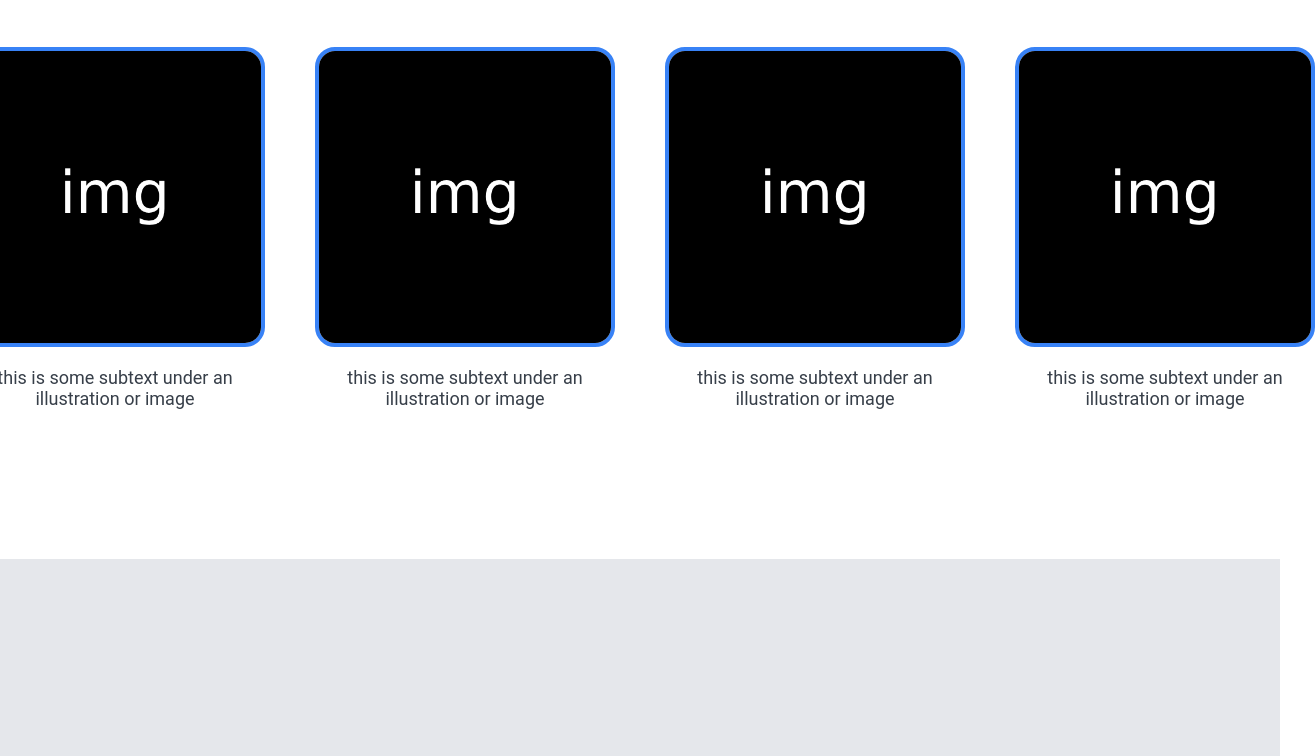
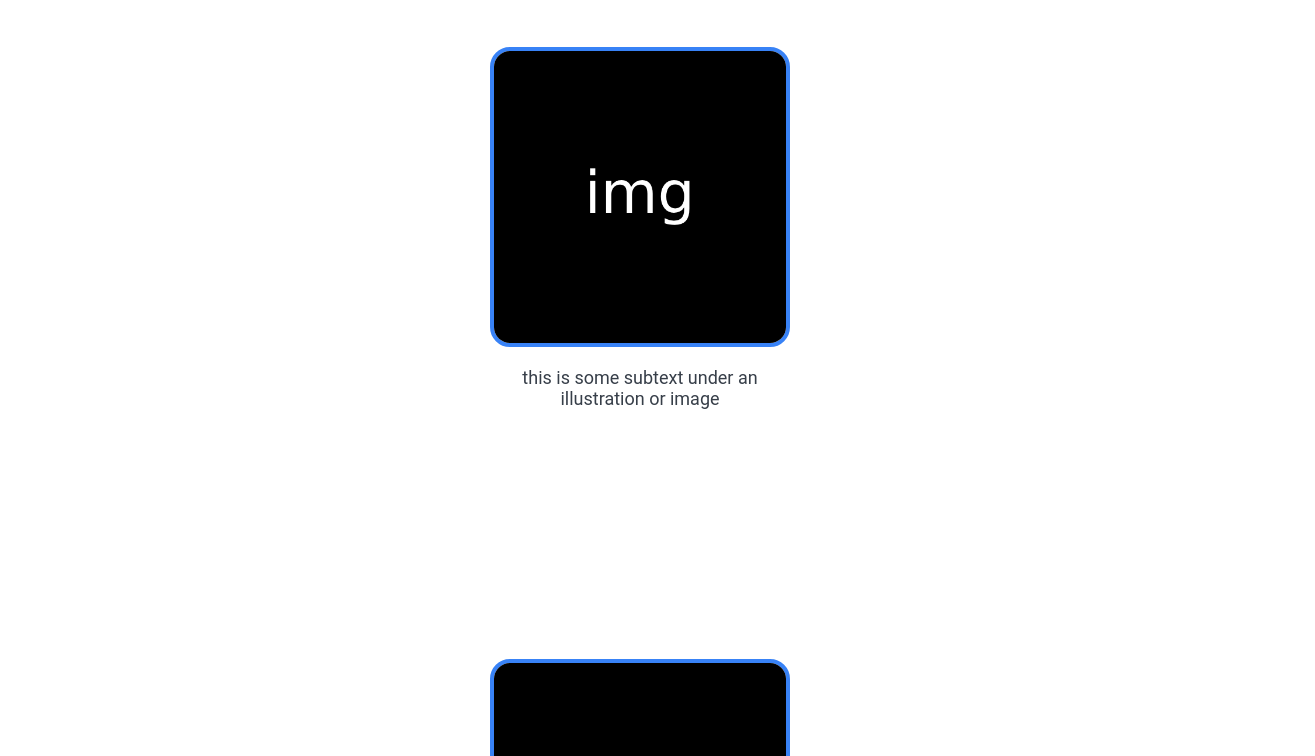
Before and after one commit to XXNOC/odin-landing-page, a plain HTML site: page index.html in a window 1280 px wide. Shown: the part 759-1515 px from the top of the page, 1315 px wide, since content can reach past the window. Drawn offline with Linux system fonts and the light colour scheme.

Commit message:
fixed content wrap

```diff
--- a/style.css
+++ b/style.css
@@ -104,6 +104,13 @@ ul li a:hover {
 .content {
   display: flex;
   gap: 50px;
+}
+@media (max-width: 1380px) {
+  .content {
+    display: flex;
+    flex-direction: column;
+    gap: 50px;
+  }
 }
 .cards {
   display: flex;
```
